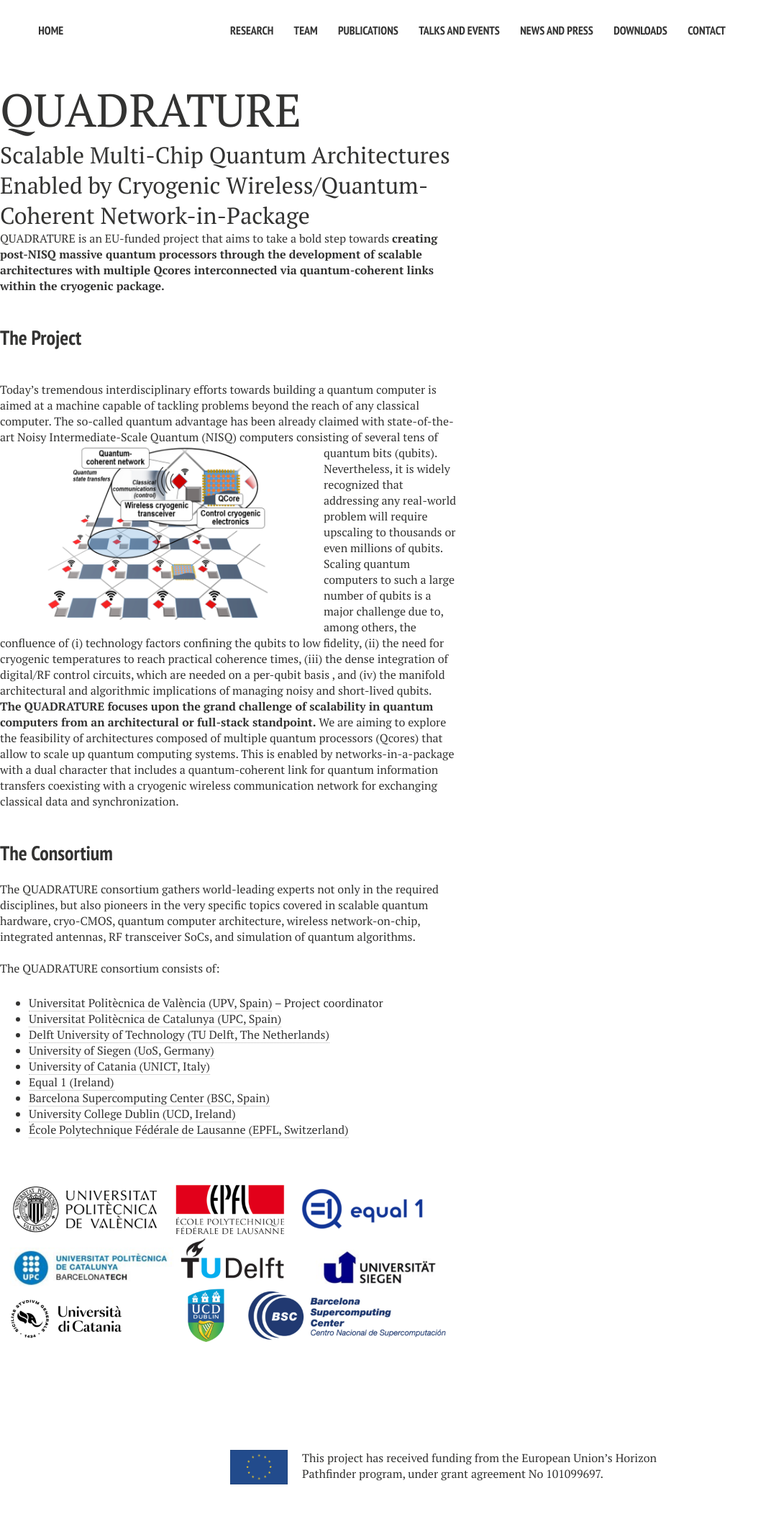
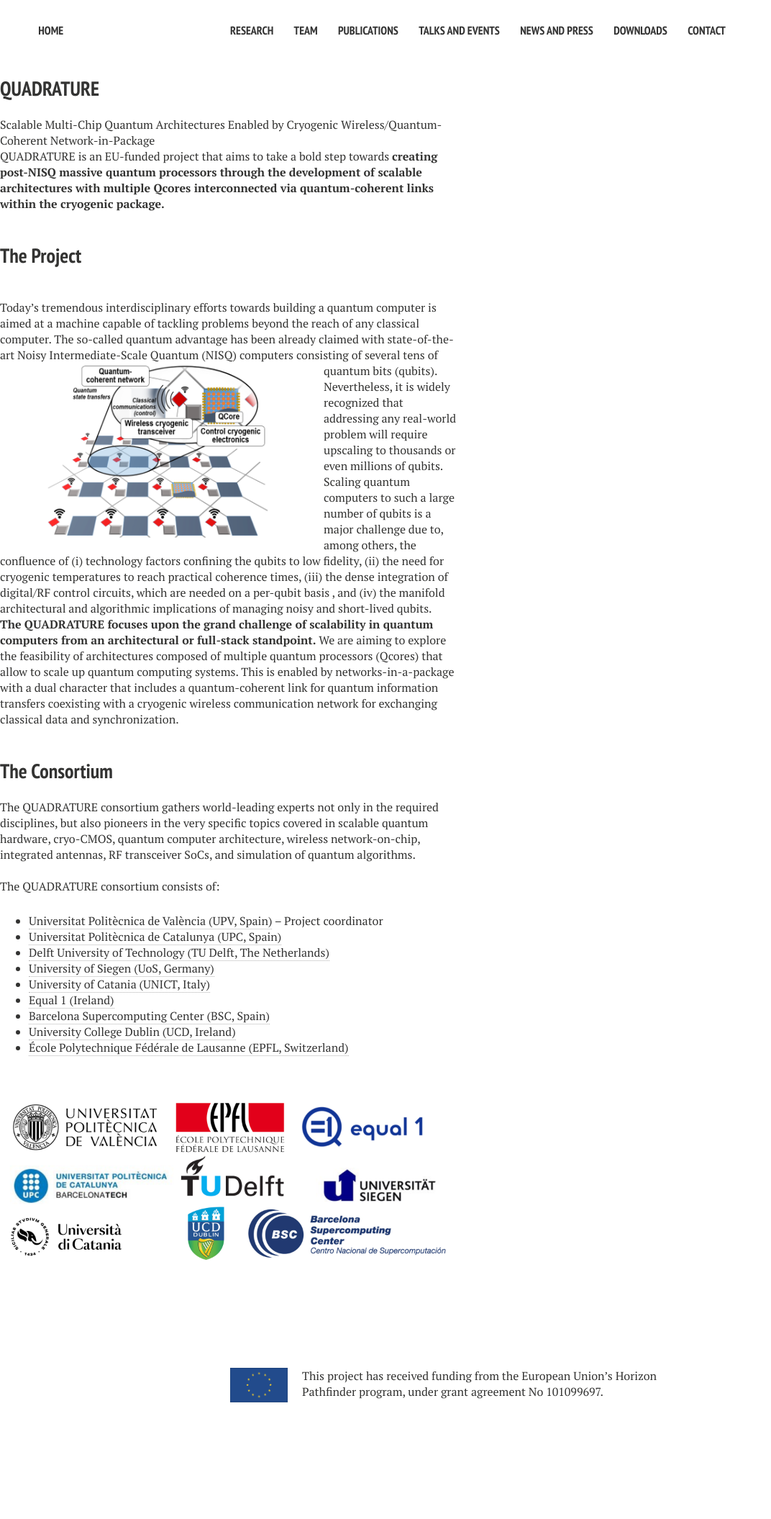
Before and after one commit to biddu/biddu.github.io, a Jekyll site: the page built from index.md, in a window 1280 px wide. Shown: the whole page at 72% size, without its empty margins (0-1072 px from the left). Built offline with Jekyll 4.4.1, drawn with Linux system fonts in a browser that asks for light colours; nearby versions of some CDN libraries; comment, search, counter and statistics services are not loaded; after the commit the page ends 1996 px from its top, so only the background shows below that.

Commit message:
Update index.md

```diff
--- a/index.md
+++ b/index.md
@@ -13,9 +13,8 @@ image:
 ## SCALABLE MULTI-CHIP QUANTUM ARCHITECTURES ENABLED BY CRYOGENIC WIRELESS/QUANTUM-COHERENT NETWORK-IN-PACKAGE (QUADRATURE)
 -->
 
-<span style="text-align:center;font-size:4em;">QUADRATURE</span>
-
-<span style="text-align:center;font-size:2em;">Scalable Multi-Chip Quantum Architectures Enabled by Cryogenic Wireless/Quantum-Coherent Network-in-Package</span>
+## QUADRATURE
+Scalable Multi-Chip Quantum Architectures Enabled by Cryogenic Wireless/Quantum-Coherent Network-in-Package
 
 QUADRATURE is an EU-funded project that aims to take a bold step towards **creating post-NISQ massive quantum processors through the development of scalable architectures with multiple Qcores interconnected via quantum-coherent links within the cryogenic package.**
 
```
